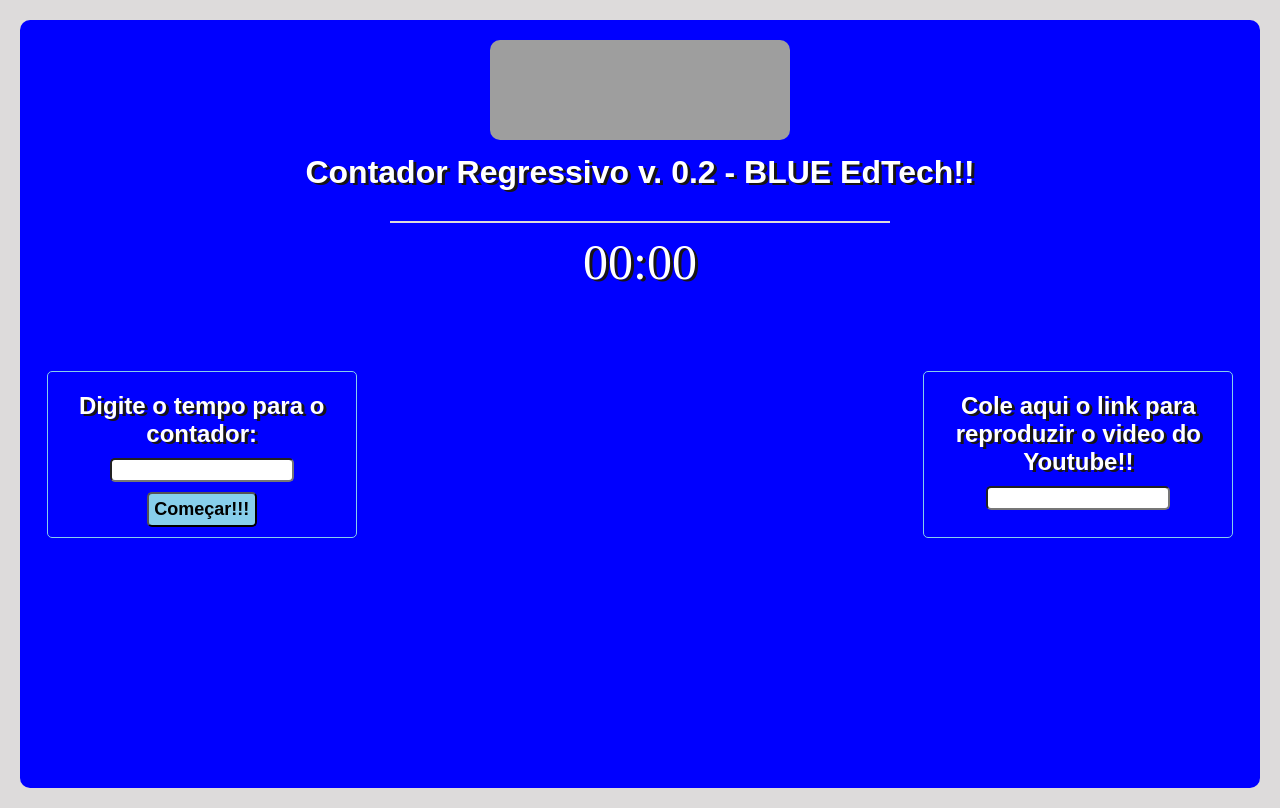
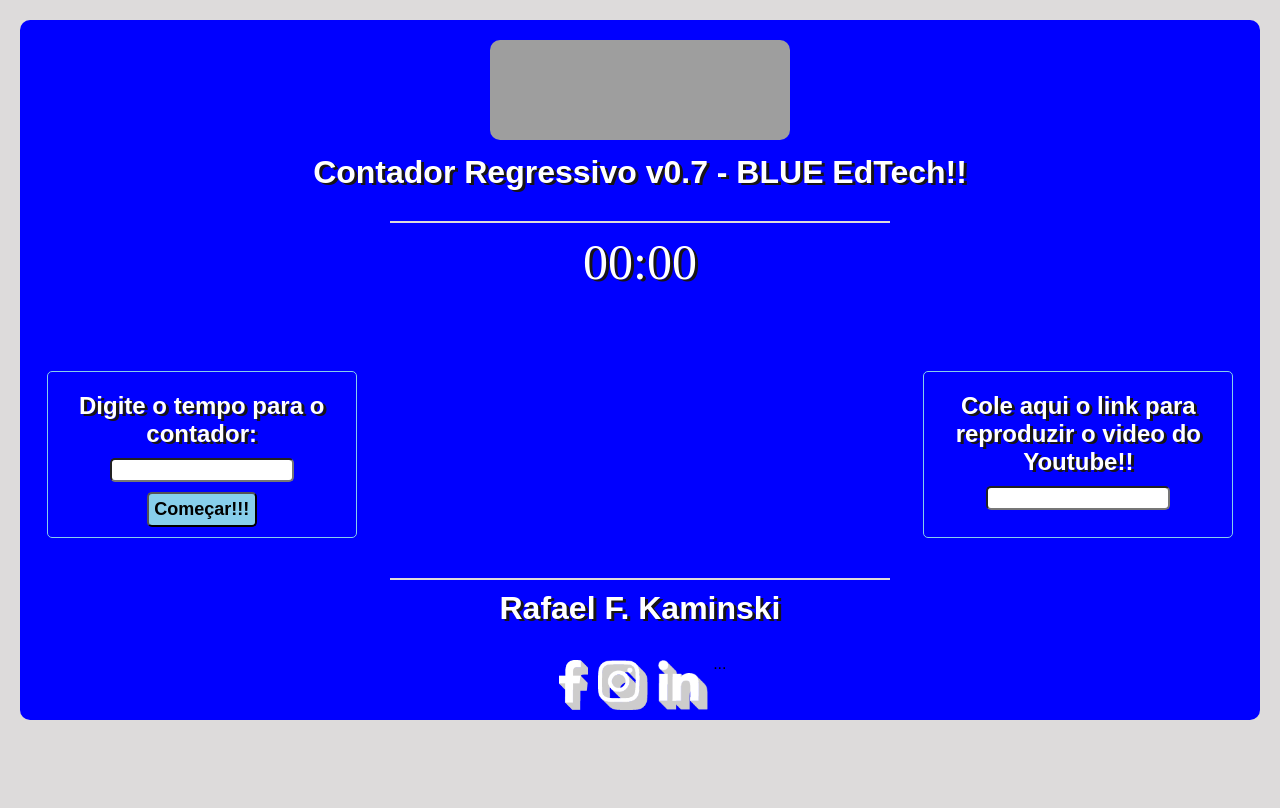
Before and after one commit to rfka/rfka.github.io, a plain HTML site: page index.html in a window 1280 px wide. Drawn offline with Linux system fonts and the light colour scheme; grey boxes are pictures that could not be loaded; a web font is replaced by a local one.

Commit message:
Atualizacao v0.7
Atualização com inclusao do rodapé com dados das redes sociais e a remoção da tag IFRAME onde o video é rodado, ao inves de somente ocultar.

```diff
--- a/assets/script.js
+++ b/assets/script.js
@@ -16,7 +16,7 @@ function startTimer(duration, display) {
             timer = 0;
             document.querySelector("#timer").classList.remove("terminando");
             document.querySelector("#timer").classList.add("fim");
-            document.querySelector(".youtube").setAttribute("src", " ");
+            document.querySelector(".youtube").remove();
         }
     }, 1000);
 }
--- a/assets/style.css
+++ b/assets/style.css
@@ -21,7 +21,8 @@ body{
 
 }
 
-h1{
+h1,
+h3{
     color: white;
     text-shadow: rgb(24, 21, 21) 3px 2px;
     padding: 10px;
@@ -30,7 +31,7 @@ h1{
 .tudo{
     background-color: blue;
     width: 1920px;
-    height: 768px;
+    min-height: 700px;
     border-radius: 10px;
 }
 
@@ -63,6 +64,7 @@ section{
 .section_centro{
     padding-top: 10px;
     width: 500px;
+    height: auto;
     display: flex;
     flex-direction: column;
     align-items: center;
@@ -73,6 +75,32 @@ section{
     width: 350px;
     text-align: center;
     padding-top: 130px;
+}
+
+footer{
+    display: flex;
+    justify-content: center;
+    align-items: flex-end;
+}
+
+.rodape{
+    display: flex;
+    justify-content: center;
+    flex-direction: column;
+    text-align: center;
+    width: 500px;
+    border-top: solid rgb(221, 219, 219) 2px;
+    margin-top: 20px;
+}
+
+.rs{
+    display: flex;
+    justify-content: center;
+}
+
+.rs img{
+    height: 50px;
+    padding: 5px;
 }
 
 input{
--- a/index.html
+++ b/index.html
@@ -6,14 +6,14 @@
     <meta name="viewport" content="width=device-width, initial-scale=1.0">
     <script src="./assets/script.js" defer></script> <!-- [defer] aguarda o html ser carregado por completo -->
     <link rel="stylesheet" href="./assets/style.css">
-    <title>Contador Regressivo v. 0.2 -  BLUE EdTech!!</title>
+    <title>Contador Regressivo v0.7 -  BLUE EdTech!!</title>
 </head>
 <body>
     <div class="tudo">
         <header>
             <div class="header">
                 <img src="./assets/img/logo-blue-croped.gif" alt="header">
-                <h1>Contador Regressivo v. 0.2 -  BLUE EdTech!!</h1>
+                <h1>Contador Regressivo v0.7 -  BLUE EdTech!!</h1>
             </div>
         </header>
         <section>
@@ -50,7 +50,20 @@
         </section>
 
         <footer>
+            <div class="rodape">
+                <div>
+                    <h1>Rafael F. Kaminski</h1><br />
+                </div>
+                <div class="rs">
+                    <div><a href="https://www.facebook.com/profile.php?id=100001836163599" target="_blank"><img src="./assets/img/logo_face.png" /></a></div>
+                    <div><a href="https://www.instagram.com/rafael_kaminski_82/" target="_blank"><img src="./assets/img/logo_insta.png" /></a></div>
+                    <div><a href="https://www.linkedin.com/in/rafael-fragozo-kaminski-236013206/" target="_blank"><img src="./assets/img/logo_linkedin.png" /></a></div>
+                    <div>...</div>
+                </div>
+            </div>
+            <!-- <div class="rodape"> -->
 
+            <!-- </div> -->
         </footer>
     </div>
 </body>
```
Also changed, not shown: assets/img/logo_face.png (added), assets/img/logo_insta.png (added), assets/img/logo_linkedin.png (added).
